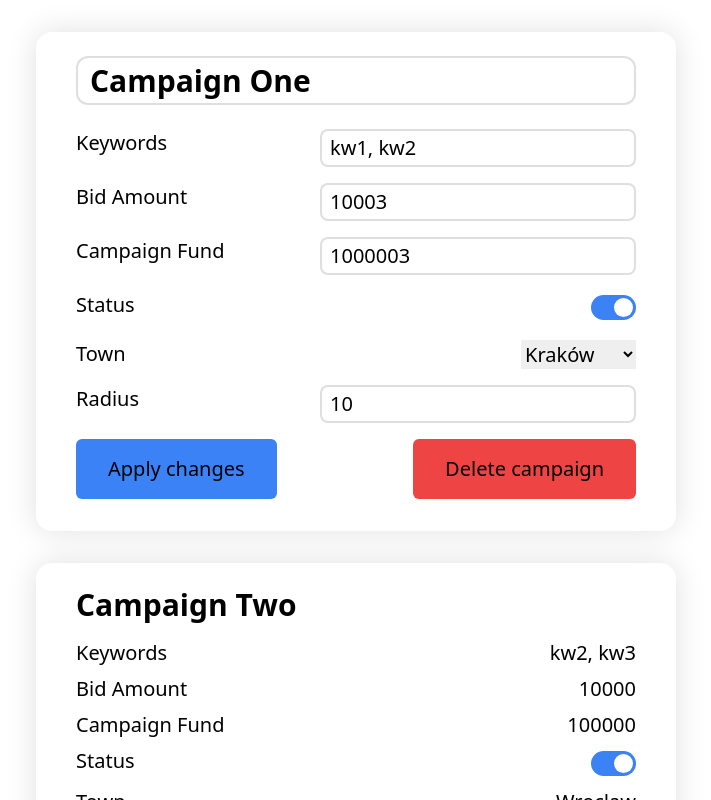
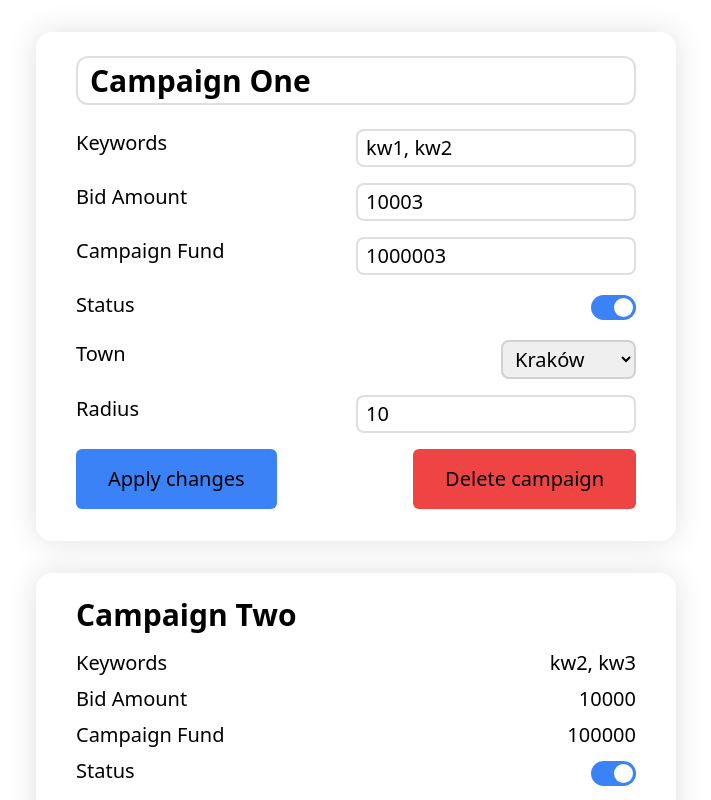
Before and after one commit to p1rv/futurum-crud, a React (Vite) app: page / in a window 1280 px wide. Both pictures are taken after a click on the element 640 px from the left and 192 px from the top of the page. Shown: the top 800 px of the page, without its empty margins (284-995 px from the left). Built offline with nearby package versions, Linux system fonts and the light colour scheme; data requests are answered from the project's data file.

Commit message:
form inputs style changes

```diff
--- a/src/components/CampaignDisplay.tsx
+++ b/src/components/CampaignDisplay.tsx
@@ -4,7 +4,7 @@ import { Switch } from "./Switch";
 export const CampaignDisplay: React.FC<ICampaignDetailsProps> = ({ campaign, toggleEditMode }) => {
   return (
     <div
-      className="w-full shadow-[0_0_30px_#00000020] rounded-2xl px-10 py-6 my-8 text-xl [&>div]:my-2"
+      className="w-full shadow-[0_0_30px_#00000020] rounded-2xl px-10 py-6 my-8 text-xl [&>div]:my-2 cursor-pointer"
       onClick={toggleEditMode}
     >
       <p className="text-3xl font-bold mb-4">{campaign.campaignName}</p>
--- a/src/index.css
+++ b/src/index.css
@@ -2,18 +2,26 @@
 @tailwind components;
 @tailwind utilities;
 
-.campaign-form input {
+.campaign-form input,
+.campaign-form select {
   outline: none;
   border: 2px solid #00000020;
   border-radius: 0.4em;
   padding: 0.15em 0.4em;
   transition: border 0.2s;
+  max-width: 50%;
 }
 
-.campaign-form input:hover {
+.campaign-form > input {
+  max-width: 100%;
+}
+
+.campaign-form input:hover,
+.campaign-form select:hover {
   border-color: #00000050;
 }
 
-.campaign-form input:focus {
+.campaign-form input:focus,
+.campaign-form select:focus {
   border-color: #00000080;
 }
```
